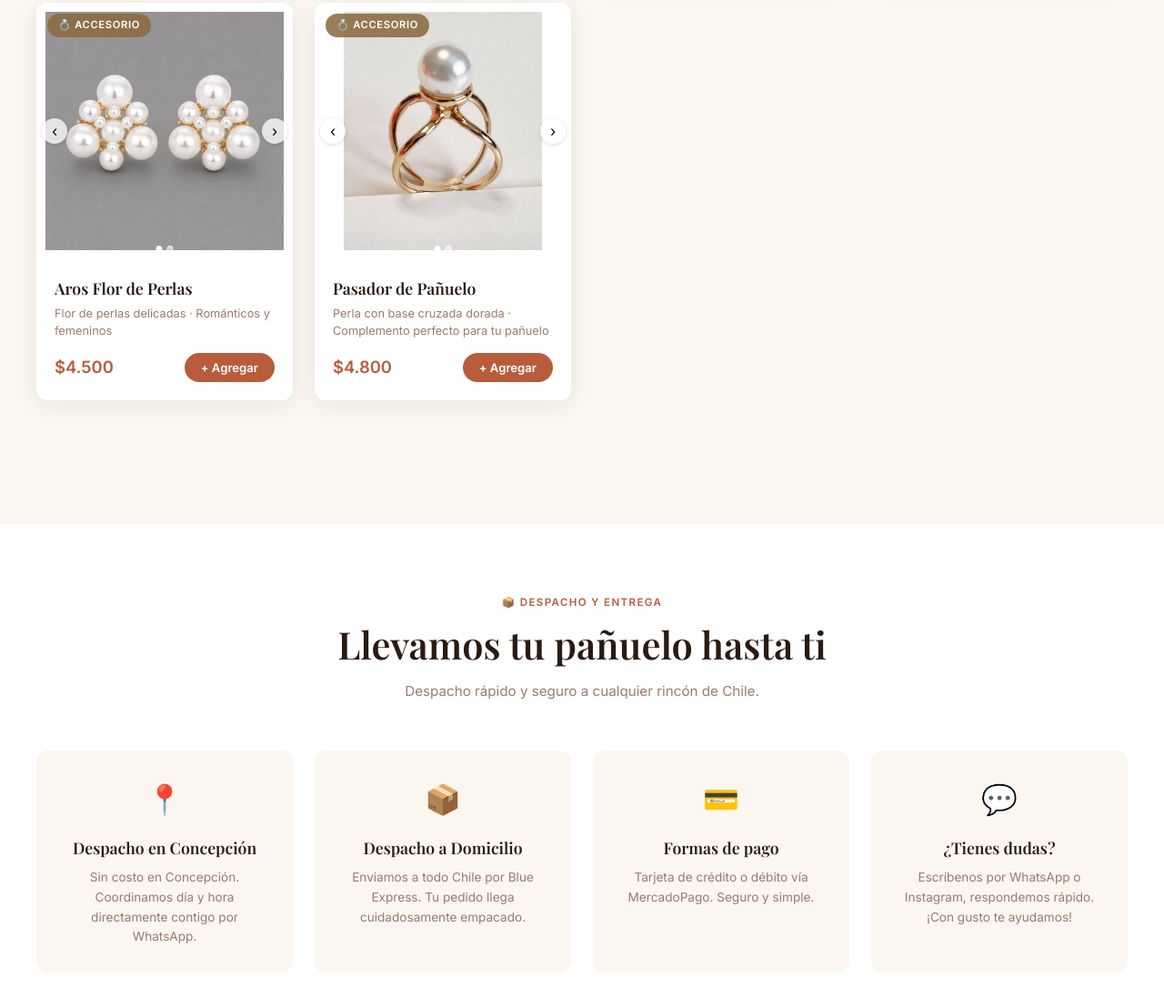
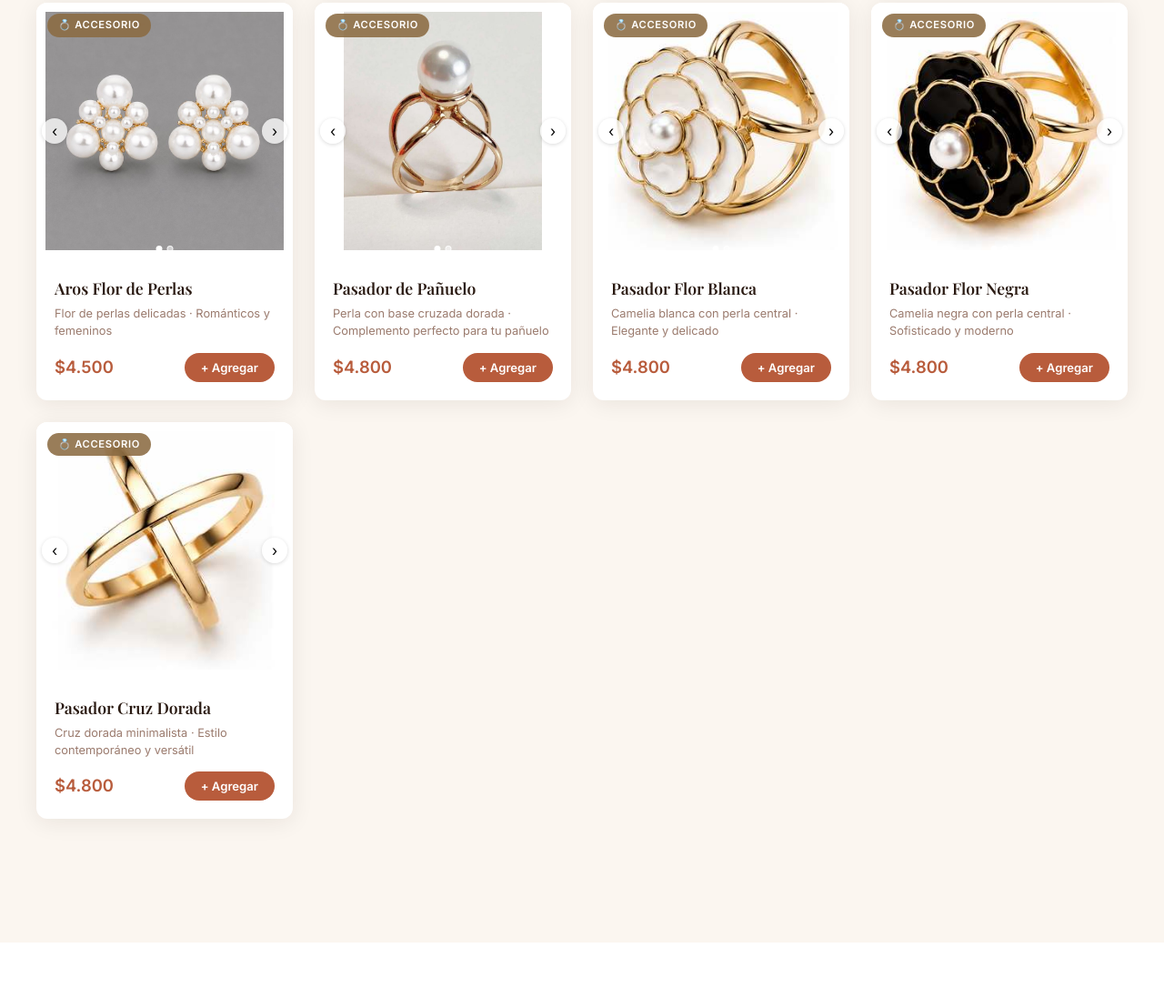
Before and after one commit to catybarrios-cloud/tienda-panuelos, a plain HTML site: page index.html in a window 1280 px wide. Shown: the part 3818-4915 px from the top of the page at 91% size. Drawn offline with nearby package versions, Linux system fonts and the light colour scheme; a web font is replaced by a local one.

Commit message:
Agregar 3 pasadores nuevos y panuelo Cielo Sereno

```diff
--- a/index.html
+++ b/index.html
@@ -1175,6 +1175,7 @@
     { id: 10, collection: 'clasica', name: 'Cielo Azul',    desc: '65×65 cm · Manchas azules',        price: 7500, image: 'imagenes/modelo10.jpg', image2: 'imagenes/modelo10_2.jpg', emoji: '💙' },
     { id: 11, collection: 'clasica', name: 'Cebra',         desc: '65×65 cm · Cebra blanco y negro',  price: 7500, image: 'imagenes/modelo11.jpg', image2: 'imagenes/modelo11_2.jpg', emoji: '🖤' },
     { id: 12, collection: 'clasica', name: 'Paraíso',       desc: '65×65 cm · Flores tropicales',     price: 7500, image: 'imagenes/modelo12.jpg', image2: 'imagenes/modelo12_2.jpg', emoji: '🌺' },
+    { id: 19, collection: 'clasica', name: 'Cielo Sereno',  desc: '65×65 cm · Azul celeste con bordado',  price: 7500, image: 'imagenes/modelo13.jpg', image2: 'imagenes/modelo13.jpg',   emoji: '🩵' },
     // Accesorios
     { id: 13, collection: 'accesorios', name: 'Aros Perla Dorada',   desc: 'Perla central con base circular dorada · Elegantes y versátiles', price: 4500, image: 'imagenes/aro1.jpg', image2: 'imagenes/aro1_m.jpg', emoji: '⭕' },
     { id: 14, collection: 'accesorios', name: 'Aros Marfil Dorado',  desc: 'Diseño cuadrado marfil con marco dorado · Sofisticados y modernos', price: 4500, image: 'imagenes/aro3.jpg', image2: 'imagenes/aro3_m.jpg', emoji: '🟡' },
@@ -1182,6 +1183,9 @@
     { id: 16, collection: 'accesorios', name: 'Aros Argolla Doble',  desc: 'Argolla con textura y brillo dorado · Diseño minimalista y chic',  price: 4500, image: 'imagenes/aro5.jpg', image2: 'imagenes/aro5_m.jpg', emoji: '💛' },
     { id: 17, collection: 'accesorios', name: 'Aros Flor de Perlas', desc: 'Flor de perlas delicadas · Románticos y femeninos',                 price: 4500, image: 'imagenes/aro2.jpg', image2: 'imagenes/aro2_m.jpg', emoji: '🌸' },
     { id: 18, collection: 'accesorios', name: 'Pasador de Pañuelo',  desc: 'Perla con base cruzada dorada · Complemento perfecto para tu pañuelo', price: 4800, image: 'imagenes/pasador1.jpg', image2: 'imagenes/pasador1_m.jpg', emoji: '💎' },
+    { id: 20, collection: 'accesorios', name: 'Pasador Flor Blanca', desc: 'Camelia blanca con perla central · Elegante y delicado',               price: 4800, image: 'imagenes/pasador2.jpg', image2: 'imagenes/pasador2.jpg', emoji: '🌸' },
+    { id: 21, collection: 'accesorios', name: 'Pasador Flor Negra',  desc: 'Camelia negra con perla central · Sofisticado y moderno',              price: 4800, image: 'imagenes/pasador3.jpg', image2: 'imagenes/pasador3.jpg', emoji: '🖤' },
+    { id: 22, collection: 'accesorios', name: 'Pasador Cruz Dorada', desc: 'Cruz dorada minimalista · Estilo contemporáneo y versátil',            price: 4800, image: 'imagenes/pasador4.jpg', image2: 'imagenes/pasador4.jpg', emoji: '✨' },
   ];
 
   const SHIPPING_OPTIONS = [
```
